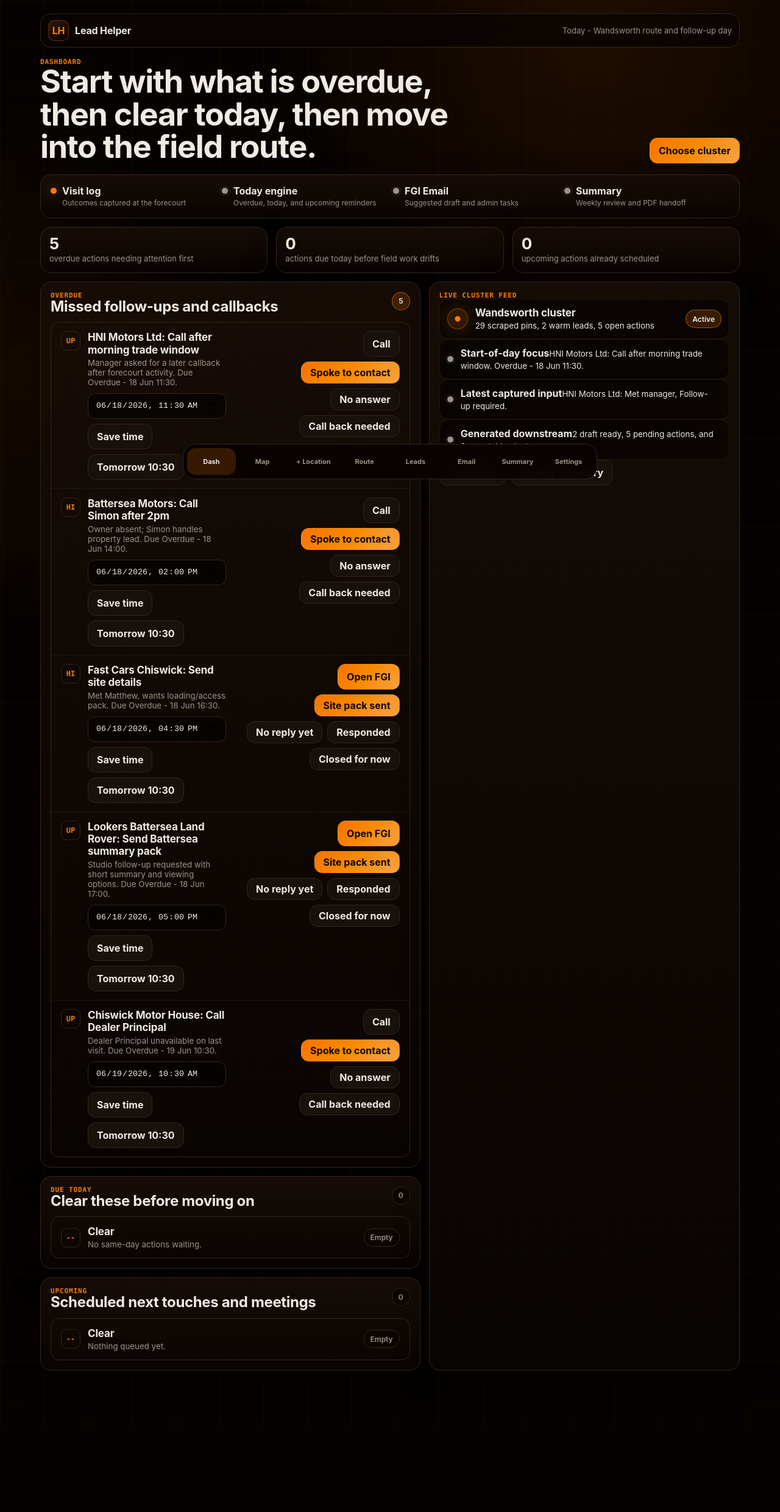
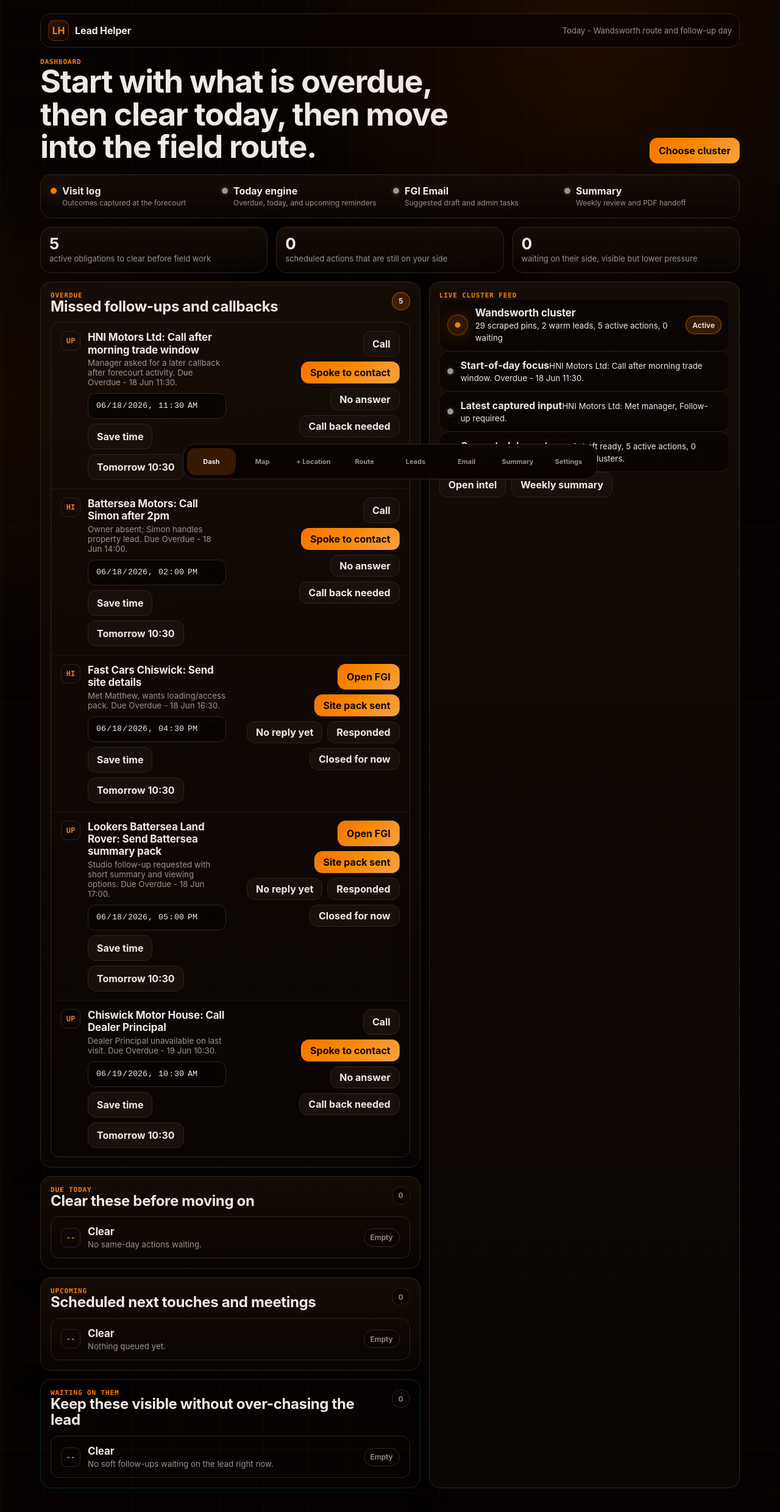
Before and after one commit to LayerMaker/Lead-Helper, a React (Vite) app: page / in a window 1280 px wide. Shown: the top 2480 px of the page at 61% size. Before the commit the page ends 2344 px from the top, so only its background shows below. Built offline with nearby package versions, Linux system fonts and the light colour scheme; no server answers; what @turf/buffer, @turf/center-of-mass, @turf/convex would draw is missing.

Commit message:
Separate active dashboard tasks from waiting follow-ups

```diff
--- a/src/index.css
+++ b/src/index.css
@@ -1304,8 +1304,23 @@ p { margin: 0; color: var(--muted); line-height: 1.55; }
   display: grid;
   gap: 12px;
 }
+.dashboard-bucket.waiting-bucket {
+  border-color: oklch(74% 0.13 190 / 0.22);
+  background:
+    linear-gradient(135deg, oklch(74% 0.13 190 / 0.06), transparent 34%),
+    var(--panel);
+}
 .dashboard-action-row {
   align-items: start;
+}
+.dashboard-action-row.waiting-action-row {
+  border-color: oklch(74% 0.13 190 / 0.18);
+  background: oklch(10% 0.012 55 / 0.46);
+}
+.dashboard-action-row.waiting-action-row .number {
+  color: oklch(82% 0.08 190);
+  border-color: oklch(74% 0.13 190 / 0.34);
+  background: oklch(20% 0.04 190 / 0.18);
 }
 .dashboard-action-tools {
   display: flex;
--- a/src/pages/DashboardPage.jsx
+++ b/src/pages/DashboardPage.jsx
@@ -6,6 +6,13 @@ import { useAppState } from "../state/AppState";
 
 function getCompletionOptions(action) {
   const title = String(action.title || "").toLowerCase();
+
+  if (isSoftWaitingAction(action)) {
+    return [
+      { label: "Responded", outcome: "responded" },
+      { label: "Close for now", outcome: "closed_for_now" },
+    ];
+  }
 
   if (action.type === "email") {
     const sentLabel = title.includes("pack") || title.includes("details") || title.includes("summary") ? "Site pack sent" : "Email sent";
@@ -39,24 +46,51 @@ function getCompletionOptions(action) {
   ];
 }
 
-function ScheduledActionRow({ action, getDealershipById, dispatch }) {
+function isSoftWaitingAction(action) {
+  const haystack = [action.title, action.note, action.type, action.sourceSummaryOutcome].filter(Boolean).join(" ").toLowerCase();
+  const softSummaryOutcomes = new Set(["no_response_yet", "chase_next_week"]);
+  if (softSummaryOutcomes.has(action.sourceSummaryOutcome)) return true;
+
+  return [
+    "no response",
+    "awaiting",
+    "waiting",
+    "sharing with team",
+    "team feedback",
+    "team approval",
+    "senior team",
+    "site pack response",
+    "weekly follow-up",
+    "chase site pack response",
+  ].some((phrase) => haystack.includes(phrase));
+}
+
+function buildHoldDueAt() {
+  const dueAt = new Date();
+  dueAt.setDate(dueAt.getDate() + 7);
+  dueAt.setHours(10, 30, 0, 0);
+  return dueAt.toISOString();
+}
+
+function ScheduledActionRow({ action, getDealershipById, dispatch, tone = "active" }) {
   const [scheduleValue, setScheduleValue] = useState(toDateTimeLocalValue(action.dueAt));
   const dealership = getDealershipById(action.dealershipId);
   const completionOptions = getCompletionOptions(action);
+  const isWaiting = tone === "waiting";
 
   function openDestination() {
     dispatch({ type: "select-dealership", dealershipId: action.dealershipId });
   }
 
   return (
-    <div className="row dashboard-action-row">
-      <span className="number">{action.priority === "high" ? "HI" : "UP"}</span>
+    <div className={`row dashboard-action-row${isWaiting ? " waiting-action-row" : ""}`}>
+      <span className="number">{isWaiting ? "WAIT" : action.priority === "high" ? "HI" : "UP"}</span>
       <div>
         <h3>
           {dealership?.name || action.dealershipId}: {action.title}
         </h3>
         <small>
-          {action.note} Due {action.dueText}.
+          {isWaiting ? "Waiting on their side. Keep visible without treating it as urgent." : action.note} Due {action.dueText}.
         </small>
         <div className="dashboard-action-tools">
           <input
@@ -98,7 +132,11 @@ function ScheduledActionRow({ action, getDealershipById, dispatch }) {
         </div>
       </div>
       <div className="dashboard-action-cta">
-        {action.type === "email" ? (
+        {isWaiting ? (
+          <Link className="btn" to="/leads" onClick={openDestination}>
+            Review lead
+          </Link>
+        ) : action.type === "email" ? (
           <Link className="btn primary" to="/email" onClick={openDestination}>
             Open FGI
           </Link>
@@ -125,15 +163,32 @@ function ScheduledActionRow({ action, getDealershipById, dispatch }) {
               {option.label}
             </button>
           ))}
+          {isWaiting ? (
+            <button
+              className="btn"
+              type="button"
+              onClick={() => {
+                const holdDueAt = buildHoldDueAt();
+                setScheduleValue(toDateTimeLocalValue(holdDueAt));
+                dispatch({
+                  type: "reschedule-action",
+                  actionId: action.id,
+                  dueAt: holdDueAt,
+                });
+              }}
+            >
+              Hold 7 days
+            </button>
+          ) : null}
         </div>
       </div>
     </div>
   );
 }
 
-function ActionBucket({ title, description, actions, emptyText, getDealershipById, dispatch }) {
+function ActionBucket({ title, description, actions, emptyText, getDealershipById, dispatch, tone = "active" }) {
   return (
-    <section className="panel pad dashboard-bucket">
+    <section className={`panel pad dashboard-bucket${tone === "waiting" ? " waiting-bucket" : ""}`}>
       <div className="section-head">
         <div>
           <div className="kicker">{title}</div>
@@ -145,7 +200,7 @@ function ActionBucket({ title, description, actions, emptyText, getDealershipByI
       <div className="admin-actions">
         {actions.length ? (
           actions.map((action) => (
-            <ScheduledActionRow key={action.id} action={action} getDealershipById={getDealershipById} dispatch={dispatch} />
+            <ScheduledActionRow key={action.id} action={action} getDealershipById={getDealershipById} dispatch={dispatch} tone={tone} />
           ))
         ) : (
           <div className="row">
@@ -174,7 +229,11 @@ export function DashboardPage() {
     dispatch,
   } = useAppState();
   const clusterDealers = getDealershipsForCluster(selectedCluster.id);
-  const actionBuckets = useMemo(() => getPendingActionBuckets(pendingActions), [pendingActions]);
+  const activePendingActions = useMemo(() => pendingActions.filter((action) => !isSoftWaitingAction(action)), [pendingActions]);
+  const waitingPendingActions = useMemo(() => pendingActions.filter((action) => isSoftWaitingAction(action)), [pendingActions]);
+  const actionBuckets = useMemo(() => getPendingActionBuckets(activePendingActions), [activePendingActions]);
+  const waitingBuckets = useMemo(() => getPendingActionBuckets(waitingPendingActions), [waitingPendingActions]);
+  const waitingActions = [...waitingBuckets.overdue, ...waitingBuckets.today, ...waitingBuckets.upcoming];
   const leadAction = actionBuckets.overdue[0] || actionBuckets.today[0] || actionBuckets.upcoming[0] || null;
   const latestVisit = leadAction ? getLatestVisit(leadAction.dealershipId) : null;
 
@@ -215,16 +274,16 @@ export function DashboardPage() {
 
       <section className="grid three">
         <div className="panel metric">
-          <strong>{actionBuckets.overdue.length}</strong>
-          <span>overdue actions needing attention first</span>
-        </div>
-        <div className="panel metric">
-          <strong>{actionBuckets.today.length}</strong>
-          <span>actions due today before field work drifts</span>
+          <strong>{actionBuckets.overdue.length + actionBuckets.today.length}</strong>
+          <span>active obligations to clear before field work</span>
         </div>
         <div className="panel metric">
           <strong>{actionBuckets.upcoming.length}</strong>
-          <span>upcoming actions already scheduled</span>
+          <span>scheduled actions that are still on your side</span>
+        </div>
+        <div className="panel metric">
+          <strong>{waitingActions.length}</strong>
+          <span>waiting on their side, visible but lower pressure</span>
         </div>
       </section>
 
@@ -254,6 +313,15 @@ export function DashboardPage() {
             getDealershipById={getDealershipById}
             dispatch={dispatch}
           />
+          <ActionBucket
+            title="Waiting on them"
+            description="Keep these visible without over-chasing the lead"
+            actions={waitingActions}
+            emptyText="No soft follow-ups waiting on the lead right now."
+            getDealershipById={getDealershipById}
+            dispatch={dispatch}
+            tone="waiting"
+          />
         </div>
 
         <aside className="panel pad">
@@ -265,7 +333,7 @@ export function DashboardPage() {
               <small>
                 {clusterDealers.length} scraped pins,{" "}
                 {clusterDealers.filter((dealer) => dealer.status === "Interested" || dealer.status === "Site walk booked").length} warm
-                leads, {pendingActions.length} open actions
+                leads, {activePendingActions.length} active actions, {waitingActions.length} waiting
               </small>
             </div>
             <span className="pill active">Active</span>
@@ -297,8 +365,8 @@ export function DashboardPage() {
             <div>
               <b>Generated downstream</b>
               <small>
-                {pendingDrafts.length} draft ready, {pendingActions.length} pending actions, and {clustersWithVisits.size} reportable
-                clusters.
+                {pendingDrafts.length} draft ready, {activePendingActions.length} active actions, {waitingActions.length} waiting on them,
+                and {clustersWithVisits.size} reportable clusters.
               </small>
             </div>
           </div>
--- a/src/state/AppState.jsx
+++ b/src/state/AppState.jsx
@@ -40,6 +40,13 @@ const AppStateContext = createContext(null);
 function buildNextWeekDueAt() {
   const dueAt = new Date();
   dueAt.setDate(dueAt.getDate() + 7);
+  dueAt.setHours(10, 30, 0, 0);
+  return dueAt.toISOString();
+}
+
+function buildWaitingResponseDueAt() {
+  const dueAt = new Date();
+  dueAt.setDate(dueAt.getDate() + 5);
   dueAt.setHours(10, 30, 0, 0);
   return dueAt.toISOString();
 }
@@ -151,6 +158,7 @@ function reducer(state, action) {
   }
 
   if (action.type === "complete-action") {
+    const completedAction = next.actions.find((item) => item.id === action.actionId);
     next.actions = next.actions.map((item) =>
       item.id === action.actionId
         ? {
@@ -163,6 +171,32 @@ function reducer(state, action) {
           }
         : item,
     );
+
+    if (completedAction && ["follow_up_sent", "no_reply_yet"].includes(action.outcome)) {
+      const existingWaitingAction = next.actions.find(
+        (item) =>
+          item.status === "pending" &&
+          item.dealershipId === completedAction.dealershipId &&
+          (item.sourceCompletedAction === completedAction.id || item.sourceSummaryOutcome === "no_response_yet"),
+      );
+      if (!existingWaitingAction) {
+        next.actions.unshift(
+          normalizeActionRecord({
+            id: uid("action"),
+            dealershipId: completedAction.dealershipId,
+            title: "Await response to site pack",
+            type: "waiting_response",
+            dueAt: buildWaitingResponseDueAt(),
+            dueText: "",
+            priority: "low",
+            status: "pending",
+            note: "Site pack or follow-up media sent. Waiting on the lead to respond before chasing too hard.",
+            sourceCompletedAction: completedAction.id,
+          }),
+        );
+      }
+    }
+
     return next;
   }
 
```
